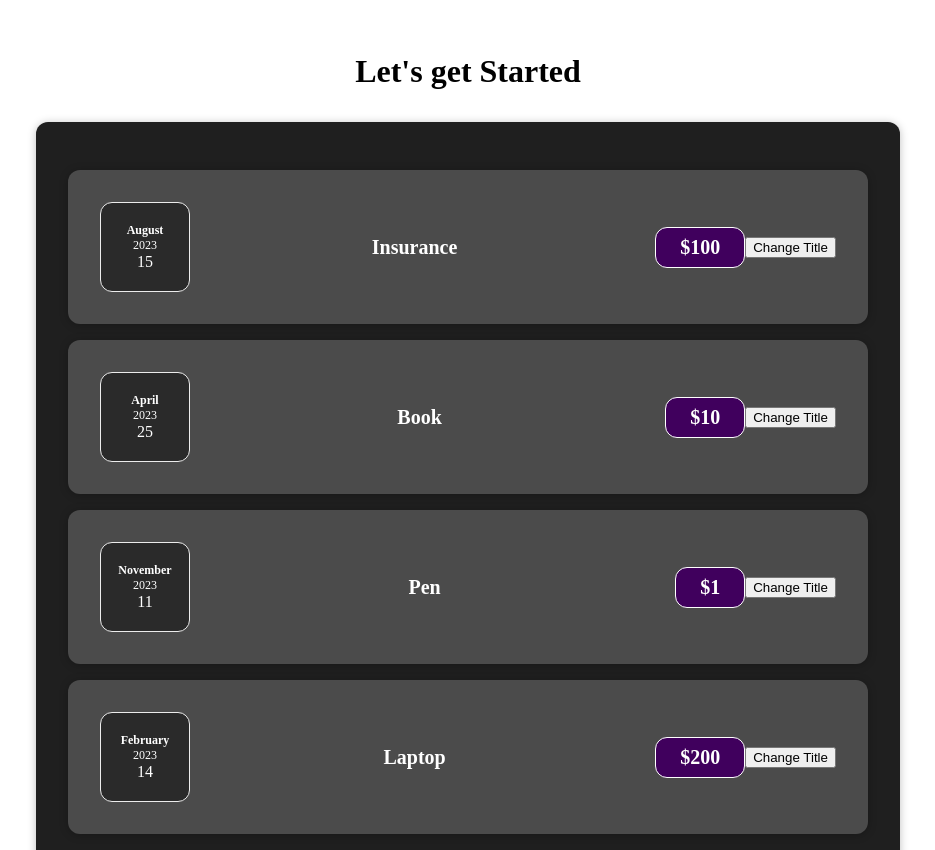
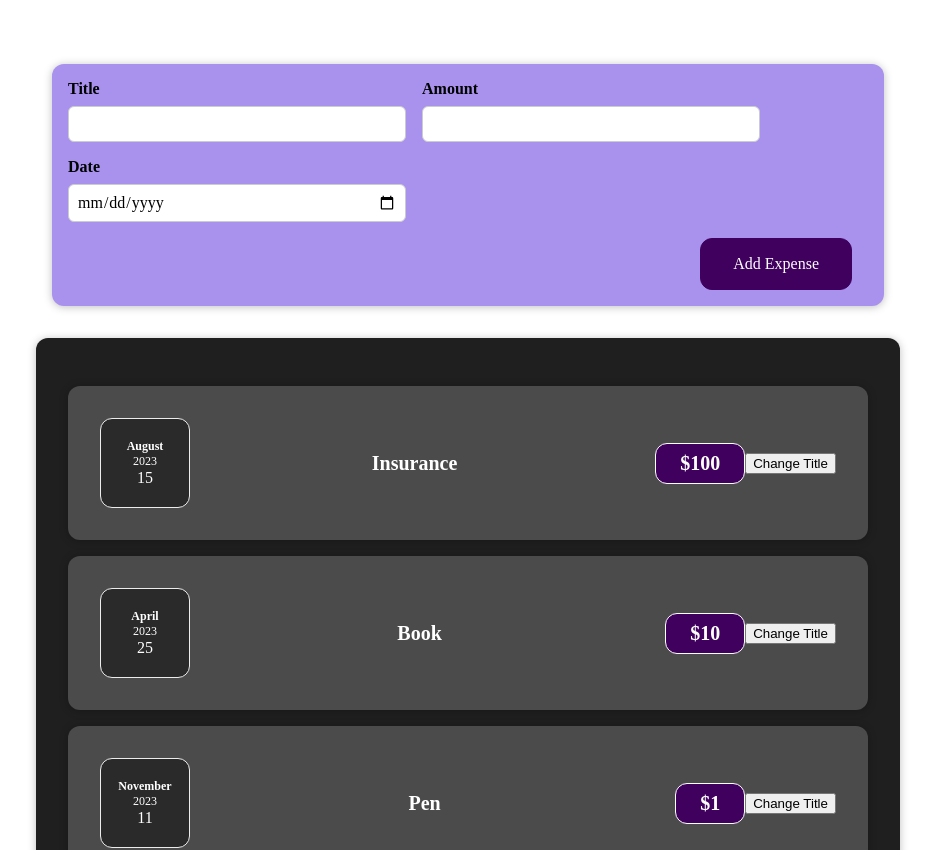
Before and after one commit to sajay3159/React_project, a React (Vite) app: page / in a window 1280 px wide. Shown: the top 850 px of the page, without its empty margins (172-1107 px from the left). Built offline with nearby package versions, Linux system fonts and the light colour scheme.

Commit message:
Managing Multiple States

```diff
--- a/src/App.jsx
+++ b/src/App.jsx
@@ -1,5 +1,6 @@
 import Expenses from "./components/Expense/Expenses";
 import './App.css';
+import NewExpense from "./components/NewExpense/NewExpense";
 
 const App = () => {
   const expenses = [
@@ -11,7 +12,7 @@ const App = () => {
 
   return (
     <div>
-      <h1>Let's get Started</h1>
+      <NewExpense />
       <Expenses expenses={expenses} />
     </div>
   );
--- /dev/null
+++ b/src/components/NewExpense/ExpenseForm.css
@@ -0,0 +1,26 @@
+.new-expense__controls {
+  display: flex;
+  flex-wrap: wrap;
+  gap: 1rem;
+  margin-bottom: 1rem;
+  text-align: left;
+}
+
+.new-expense__control label {
+  font-weight: bold;
+  margin-bottom: 0.5rem;
+  display: block;
+}
+
+.new-expense__control input {
+  font: inherit;
+  padding: 0.5rem;
+  border-radius: 6px;
+  border: 1px solid #ccc;
+  width: 20rem;
+  max-width: 100%;
+}
+
+.new-expense__actions {
+  text-align: right;
+}
--- /dev/null
+++ b/src/components/NewExpense/ExpenseForm.jsx
@@ -0,0 +1,42 @@
+import React, { useState } from "react";
+import "./ExpenseForm.css";
+
+const ExpenseForm = () => {
+    const [enteredTitle, setEnteredTitle] = useState("");
+    const [enteredAmount, setEnteredAmount] = useState("");
+    const [enteredDate, setEnteredDate] = useState("");
+
+    const titleChangeHandler = (event) => {
+        setEnteredTitle(event.target.value);
+    };
+    const amountChangeHandler = (event) => {
+        setEnteredAmount(event.target.value);
+    };
+    const dateChangeHandler = (event) => {
+        setEnteredDate(event.target.value);
+    };
+
+    return (
+        <form>
+            <div className="new-expense__controls">
+                <div className="new-expense__control">
+                    <label htmlFor="title">Title</label>
+                    <input type="text" id="title" onChange={titleChangeHandler} />
+                </div>
+                <div className="new-expense__control">
+                    <label htmlFor="amount">Amount</label>
+                    <input type="number" id="amount" onChange={amountChangeHandler} />
+                </div>
+                <div className="new-expense__control">
+                    <label htmlFor="date">Date</label>
+                    <input type="date" id="date" min="2023-01-01" max="2024-12-31" onChange={dateChangeHandler} />
+                </div>
+            </div>
+            <div className="new-expense__actions">
+                <button type="submit">Add Expense</button>
+            </div>
+        </form>
+    );
+};
+
+export default ExpenseForm;
--- /dev/null
+++ b/src/components/NewExpense/NewExpense.css
@@ -0,0 +1,38 @@
+.new-expense {
+  background-color: #a892ee;
+  padding: 1rem;
+  margin: 2rem auto;
+  width: 50rem;
+  max-width: 95%;
+  border-radius: 12px;
+  text-align: center;
+  box-shadow: 0 1px 8px rgba(0, 0, 0, 0.25);
+}
+
+.new-expense button {
+  font: inherit;
+  cursor: pointer;
+  padding: 1rem 2rem;
+  border: 1px solid #40005d;
+  background-color: #40005d;
+  color: white;
+  border-radius: 12px;
+  margin-right: 1rem;
+}
+
+.new-expense button:hover,
+.new-expense button:active {
+  background-color: #510674;
+  border-color: #510674;
+}
+
+.new-expense button.alternative {
+  color: #220131;
+  border-color: transparent;
+  background-color: transparent;
+}
+
+.new-expense button.alternative:hover,
+.new-expense button.alternative:active {
+  background-color: #ddb3f8;
+}
--- /dev/null
+++ b/src/components/NewExpense/NewExpense.jsx
@@ -0,0 +1,13 @@
+import React from "react";
+import ExpenseForm from "./ExpenseForm";
+import "./NewExpense.css";
+
+const NewExpense = () => {
+    return (
+        <div className="new-expense">
+            <ExpenseForm />
+        </div>
+    );
+};
+
+export default NewExpense;
```
